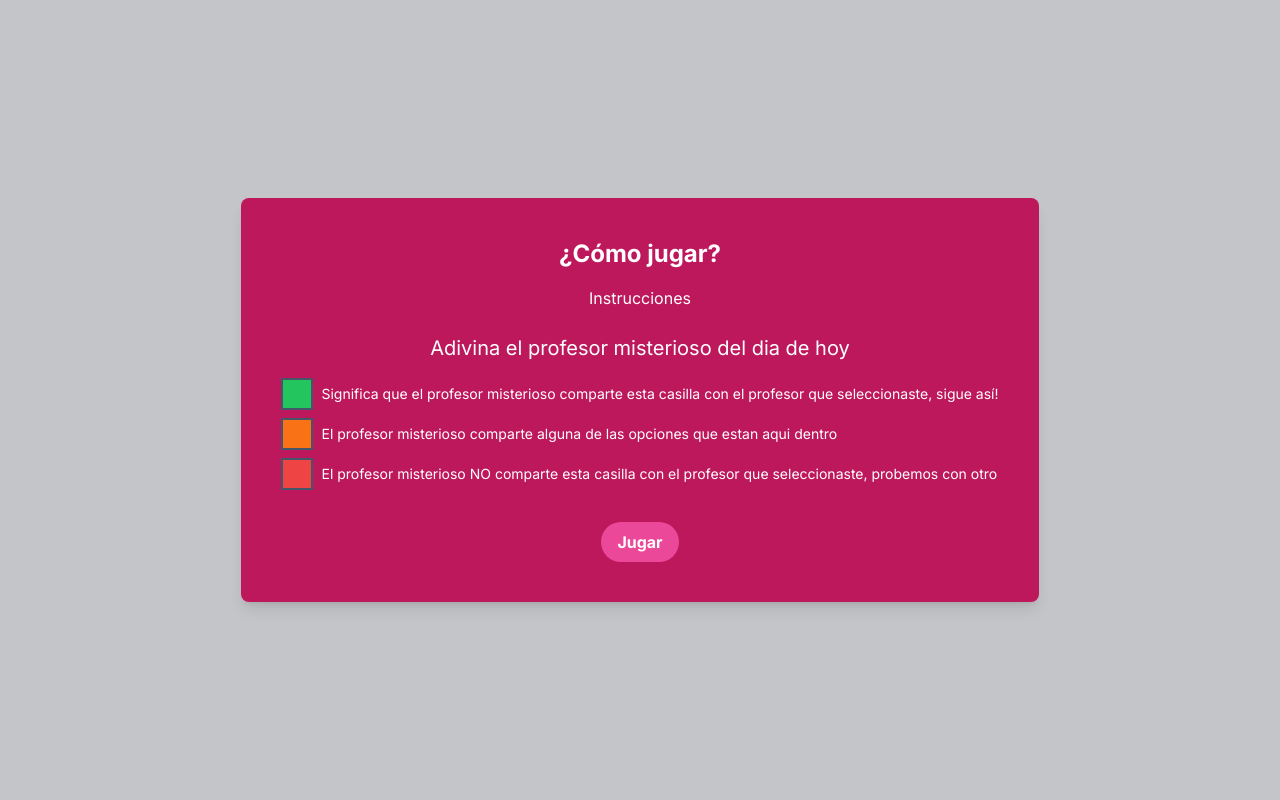
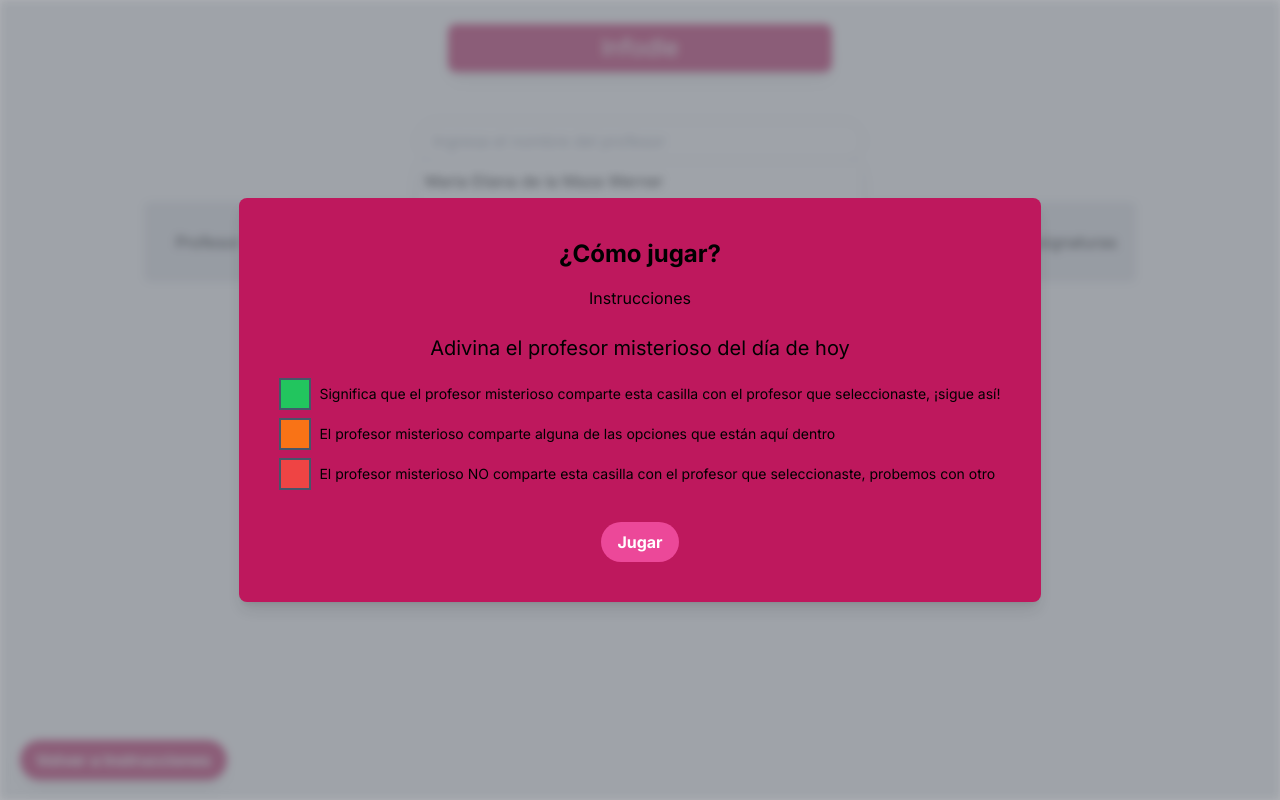
Before and after one commit to CristobalEsp01/Grupo1-INFO104, a Next.js app in the folder infodle/: page / in a window 1280 px wide. Built offline with nearby package versions, Linux system fonts and the light colour scheme.

Commit message:
Cambios varios,titulo, modal, json

```diff
--- a/infodle/src/app/page.js
+++ b/infodle/src/app/page.js
@@ -5,6 +5,7 @@ import ModalInstrucciones from "/src/components/modalInstrucciones.js";
 import BarraBusqueda from "/src/components/barraBusqueda.js";
 import ProfesorGrid from "/src/components/profesorGrid.js";
 import BotonVolver from "/src/components/botonVolver.js";
+import TituloInfodle from "/src/components/TituloInfodle.js";
 
 export default function Home() {
   const [showModal, setShowModal] = useState(true);
@@ -61,14 +62,15 @@ export default function Home() {
   const handleOpenModal = () => setShowModal(true);
   const handleCloseModal = () => setShowModal(false);
 
+
+
   return (
     <>
+    <div className={`fixed inset-0 ${showModal ? 'bg-gray-900 bg-opacity-10 backdrop-blur-sm' : ''} z-10`}>
         <ModalInstrucciones showModal={showModal} handleCloseModal={handleCloseModal} />
-      {!showModal && (
-        <div className="p-6">
-          <div className="w-full flex justify-center">
-          <h1 className="bg-red-400 text-white w-96 h-12 rounded-lg flex items-center justify-center text-2xl mb-2 shadow-lg">Infodle</h1>
     </div>
+      <div className={`p-6 ${showModal ? 'opacity-50' : ''}`}>
+        <TituloInfodle/>
         <BarraBusqueda
           nombreIngresado={nombreIngresado}
           handleInputChange={handleInputChange}
@@ -78,7 +80,6 @@ export default function Home() {
         <BotonVolver handleClick={handleOpenModal} text="Volver a Instrucciones" />
         <ProfesorGrid adivinanzas={adivinanzas} profesorDelDia={profesorDelDia} />
       </div>
-      )}
     </>
   );
 }
--- a/infodle/src/components/barraBusqueda.js
+++ b/infodle/src/components/barraBusqueda.js
@@ -1,7 +1,7 @@
 import React from 'react';
 
 const BarraBusqueda = ({ nombreIngresado, handleInputChange, sugerencias, handleSuggestionClick }) => (
-  <div className="relative mt-10 flex justify-center">
+  <div className="relative mt-10 flex justify-center z-10">
     <input
       type="text"
       placeholder="Ingresa el nombre del profesor"
--- a/infodle/src/components/botonVolver.js
+++ b/infodle/src/components/botonVolver.js
@@ -2,7 +2,7 @@ import React from 'react';
 
 const BotonVolver = ({ handleClick, text }) => (
   <button
-    className="fixed bottom-5 left-5 bg-pink-500 hover:bg-pink-600 text-white font-bold py-2 px-4 rounded-full transition duration-300 shadow-lg"
+    className="fixed bottom-5 left-5 bg-pink-700 hover:bg-pink-600 text-white font-bold py-2 px-4 rounded-full transition duration-300 shadow-lg z-10"
     onClick={handleClick}
   >
     {text}
--- a/infodle/src/components/modalInstrucciones.js
+++ b/infodle/src/components/modalInstrucciones.js
@@ -2,20 +2,20 @@ import React from 'react';
 
 const ModalInstrucciones = ({ showModal, handleCloseModal }) => (
   showModal ? (
-    <div className="fixed inset-0 flex justify-center items-center bg-gray-900 bg-opacity-25 text-white">
+    <div className="fixed inset-0 flex justify-center items-center bg-gray-900 bg-opacity-25 backdrop-blur-sm">
       <div className="bg-pink-700 p-10 rounded-lg max-w-auto mx-auto text-center shadow-lg">
         <h1 className="text-2xl font-bold mb-4">¿Cómo jugar?</h1>
         <h2 className="text-l mb-6">Instrucciones</h2>
-            <h3 className="text-xl mb-4">Adivina el profesor misterioso del dia de hoy</h3>
+        <h3 className="text-xl mb-4">Adivina el profesor misterioso del día de hoy</h3>
         <div className="flex flex-col items-center mb-6 text-sm">
           <ul>
             <div className="flex items-center mb-2">
               <div className="w-8 h-8 bg-green-500 mr-2 border-2 border-slate-600 border-solid"></div>
-                  Significa que el profesor misterioso comparte esta casilla con el profesor que seleccionaste, sigue así!
+              Significa que el profesor misterioso comparte esta casilla con el profesor que seleccionaste, ¡sigue así!
             </div>
             <div className="flex items-center mb-2">
               <div className="w-8 h-8 bg-orange-500 mr-2 border-2 border-slate-600 border-solid"></div>
-                  El profesor misterioso comparte alguna de las opciones que estan aqui dentro
+              El profesor misterioso comparte alguna de las opciones que están aquí dentro
             </div>
             <div className="flex items-center mb-2">
               <div className="w-8 h-8 bg-red-500 mr-2 border-2 border-slate-600 border-solid"></div>
--- /dev/null
+++ b/infodle/src/components/tituloInfodle.js
@@ -0,0 +1,9 @@
+import React from 'react';
+
+const TituloInfodle = () => (
+    <div className="w-full flex justify-center">
+        <h1 className="bg-pink-700 text-white w-96 h-12 rounded-lg flex items-center justify-center text-2xl mb-2 shadow-lg">Infodle</h1>
+    </div>
+);
+
+export default TituloInfodle;
--- a/infodle/src/data/profesores.json
+++ b/infodle/src/data/profesores.json
@@ -24,7 +24,7 @@
           "INFO088-17",
           "INFO145-17"
       ],
-      "foto": "https://i0.wp.com/mynintendonews.com/wp-content/uploads/2020/12/kirby.jpg?resize=930%2C620&ssl=1"
+      "foto": "https://sp-ao.shortpixel.ai/client/to_webp,q_glossy,ret_img,w_200,h_200/https://inf.uach.cl/wp-content/uploads/2020/05/HFerrada.jpeg"
   },
   {
       "nombre": "Julio Daniel Guerra Hollstein",
@@ -51,10 +51,10 @@
           "INFO241-22",
           "INFO245-17"
       ],
-      "foto": "https://i0.wp.com/mynintendonews.com/wp-content/uploads/2020/12/kirby.jpg?resize=930%2C620&ssl=1"
+      "foto": "https://sp-ao.shortpixel.ai/client/to_webp,q_glossy,ret_img,w_160,h_160/https://inf.uach.cl/wp-content/uploads/2020/05/54-160x160-1.jpeg"
   },
   {
-      "nombre": "Marianna Villariel Manfredi",
+      "nombre": "Marianna Villaroel Manfredi",
       "genero": "Femenino",
       "gradAcademico": "Magister",
       "carrera": "Ing. Civil en Informática",
@@ -64,7 +64,7 @@
           "INFO063-17",
           "INFO073-17"
       ],
-      "foto": "https://i0.wp.com/mynintendonews.com/wp-content/uploads/2020/12/kirby.jpg?resize=930%2C620&ssl=1"
+      "foto": "https://sp-ao.shortpixel.ai/client/to_webp,q_glossy,ret_img,w_160,h_160/https://inf.uach.cl/wp-content/uploads/2020/05/marianna-160x160-1.jpg"
   },
   {
       "nombre": "Jorge Morales Vilugron",
@@ -76,7 +76,7 @@
       "asignaturas": [
           "INFO289-17"
       ],
-      "foto": "https://i0.wp.com/mynintendonews.com/wp-content/uploads/2020/12/kirby.jpg?resize=930%2C620&ssl=1"
+      "foto": "https://sp-ao.shortpixel.ai/client/to_webp,q_glossy,ret_img,w_160,h_160/https://inf.uach.cl/wp-content/uploads/2020/05/morales-160x160-1.jpg"
   },
   {
       "nombre": "Mauricio Ruiz-Tagle Molina",
@@ -89,7 +89,7 @@
           "INFO088-17",
           "INFO146-18"
       ],
-      "foto": "https://i0.wp.com/mynintendonews.com/wp-content/uploads/2020/12/kirby.jpg?resize=930%2C620&ssl=1"
+      "foto": "https://sp-ao.shortpixel.ai/client/to_webp,q_glossy,ret_img,w_160,h_160/https://inf.uach.cl/wp-content/uploads/2020/05/AS_140507_2852-160x160-1.jpg"
   },
   {
       "nombre": "Luis Alberto Álvares Gonzáles",
@@ -102,7 +102,7 @@
           "INFO147-19",
           "INFO288-17"
       ],
-      "foto": "https://i0.wp.com/mynintendonews.com/wp-content/uploads/2020/12/kirby.jpg?resize=930%2C620&ssl=1"
+      "foto": "https://sp-ao.shortpixel.ai/client/to_webp,q_glossy,ret_img,w_160,h_160/https://inf.uach.cl/wp-content/uploads/2020/05/Luis-Alvarez-160x160-1.jpg"
   },
   {
       "nombre": "Tania Letelier Santibañez",
@@ -116,7 +116,7 @@
           "INFO221-20",
           "INFO295-17"
       ],
-      "foto": "https://i0.wp.com/mynintendonews.com/wp-content/uploads/2020/12/kirby.jpg?resize=930%2C620&ssl=1"
+      "foto": "https://sp-ao.shortpixel.ai/client/to_webp,q_glossy,ret_img,w_160,h_160/https://inf.uach.cl/wp-content/uploads/2020/05/AS_140507_2908-160x160-1.jpg"
   },
   {
       "nombre": "Eliana Scheihing García",
@@ -131,7 +131,7 @@
           "INFO298-17",
           "INFO299-17"
       ],
-      "foto": "https://i0.wp.com/mynintendonews.com/wp-content/uploads/2020/12/kirby.jpg?resize=930%2C620&ssl=1"
+      "foto": "https://sp-ao.shortpixel.ai/client/to_webp,q_glossy,ret_img,w_160,h_160/https://inf.uach.cl/wp-content/uploads/2020/05/AS_140507_2960-160x160-1.jpg"
   },
   {
       "nombre": "Matthieu Vernier",
@@ -145,7 +145,7 @@
           "INFO257-17",
           "INFO283-21"
       ],
-      "foto": "https://i0.wp.com/mynintendonews.com/wp-content/uploads/2020/12/kirby.jpg?resize=930%2C620&ssl=1"
+      "foto": "https://sp-ao.shortpixel.ai/client/to_webp,q_glossy,ret_img,w_400,h_400/https://inf.uach.cl/wp-content/uploads/2020/05/9DCoEfuJ_400x400.jpeg"
   },
   {
       "nombre": "Cristóbal Navarro Guerrero",
@@ -158,7 +158,7 @@
           "INFO128-17",
           "INFO242-22"
       ],
-      "foto": "https://i0.wp.com/mynintendonews.com/wp-content/uploads/2020/12/kirby.jpg?resize=930%2C620&ssl=1"
+      "foto": "https://sp-ao.shortpixel.ai/client/to_webp,q_glossy,ret_img,w_302,h_302/https://inf.uach.cl/wp-content/uploads/2020/05/IMG_20190523_122748.jpg"
   },
   {
       "nombre": "Cristian Olivares-Rodríguez",
@@ -181,7 +181,7 @@
       "asignaturas": [
           "INFO239-17"
       ],
-      "foto": "https://i0.wp.com/mynintendonews.com/wp-content/uploads/2020/12/kirby.jpg?resize=930%2C620&ssl=1"
+      "foto": "https://sp-ao.shortpixel.ai/client/to_webp,q_glossy,ret_img,w_160,h_160/https://inf.uach.cl/wp-content/uploads/2020/05/AS_140507_2821-160x160-1.jpg"
   },
   {
       "nombre": "Pablo Huijse Heise",
@@ -193,7 +193,7 @@
       "asignaturas": [
           "INFO285-21"
       ],
-      "foto": "https://i0.wp.com/mynintendonews.com/wp-content/uploads/2020/12/kirby.jpg?resize=930%2C620&ssl=1"
+      "foto": "https://sp-ao.shortpixel.ai/client/to_webp,q_glossy,ret_img,w_150,h_150/http://informatica.uach.cl/wp-content/uploads/2020/05/PHuijse-150x150.jpeg"
   },
   {
       "nombre": "Juan Pablo Salazar Fernández",
@@ -207,6 +207,21 @@
           "INFO276-08",
           "INFO286-17"
       ],
-      "foto": "https://i0.wp.com/mynintendonews.com/wp-content/uploads/2020/12/kirby.jpg?resize=930%2C620&ssl=1"
+      "foto": "https://sp-ao.shortpixel.ai/client/to_webp,q_glossy,ret_img,w_160,h_160/http://informatica.uach.cl/wp-content/uploads/2020/05/AS_140507_2928-160x160-1.jpg"
+  },
+  {
+    "nombre": "Erick Araya Araya",
+    "genero": "Másculino",
+    "gradAcademico": "Magister",
+    "carrera": "Ing. Electrónico",
+    "universidad": "U. del Norte",
+    "egreso": "1976",
+    "asignaturas": [
+        "INFO081-17",
+        "INFO083-17",
+        "INFO088-17"
+    ],
+    "foto": "https://sp-ao.shortpixel.ai/client/to_webp,q_glossy,ret_img,w_160,h_160/http://informatica.uach.cl/wp-content/uploads/2020/05/AS_140507_2990-160x160-1.jpg"
   }
+
 ]
```
Lines whose indentation alone changed are shown as unchanged.
